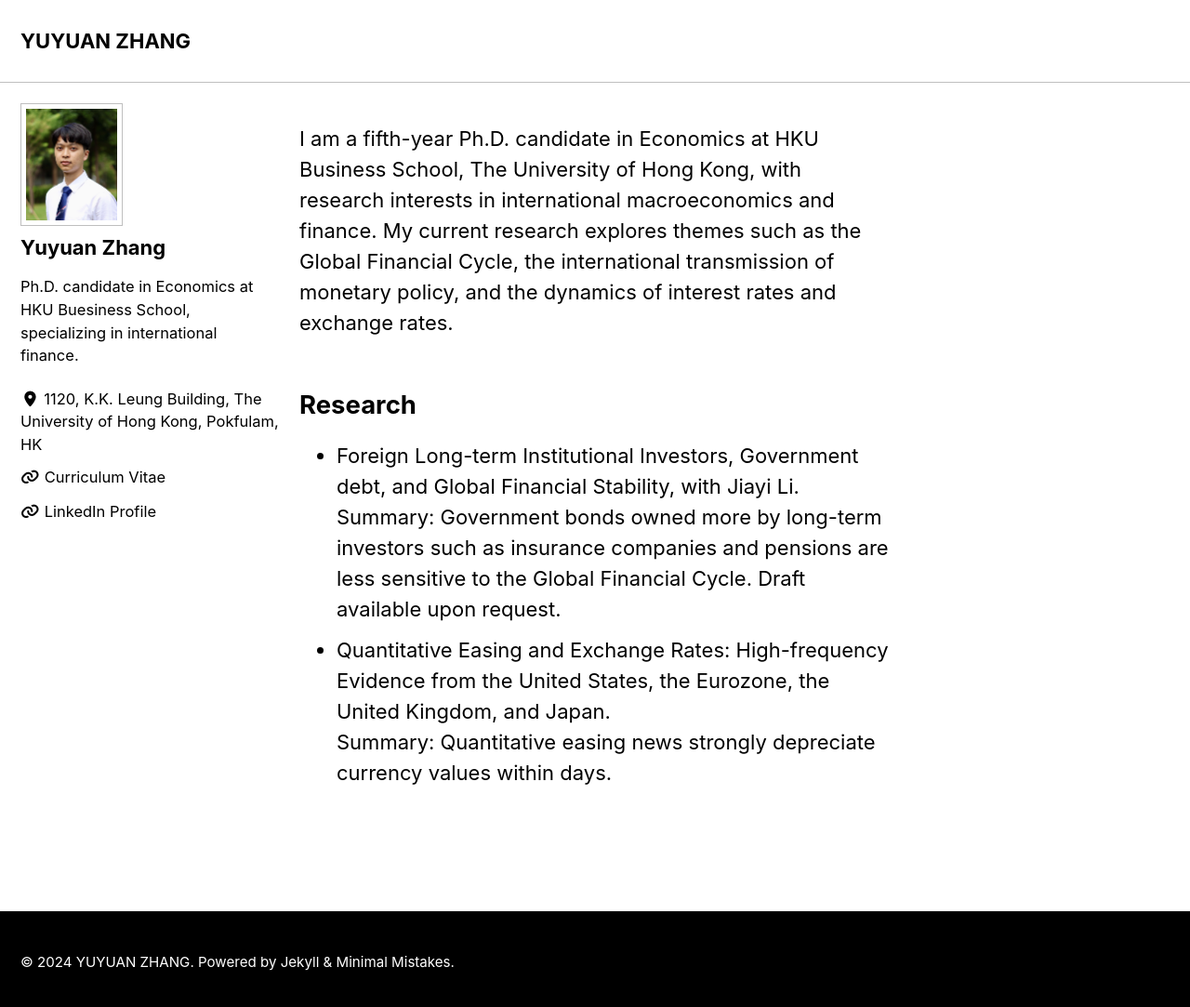
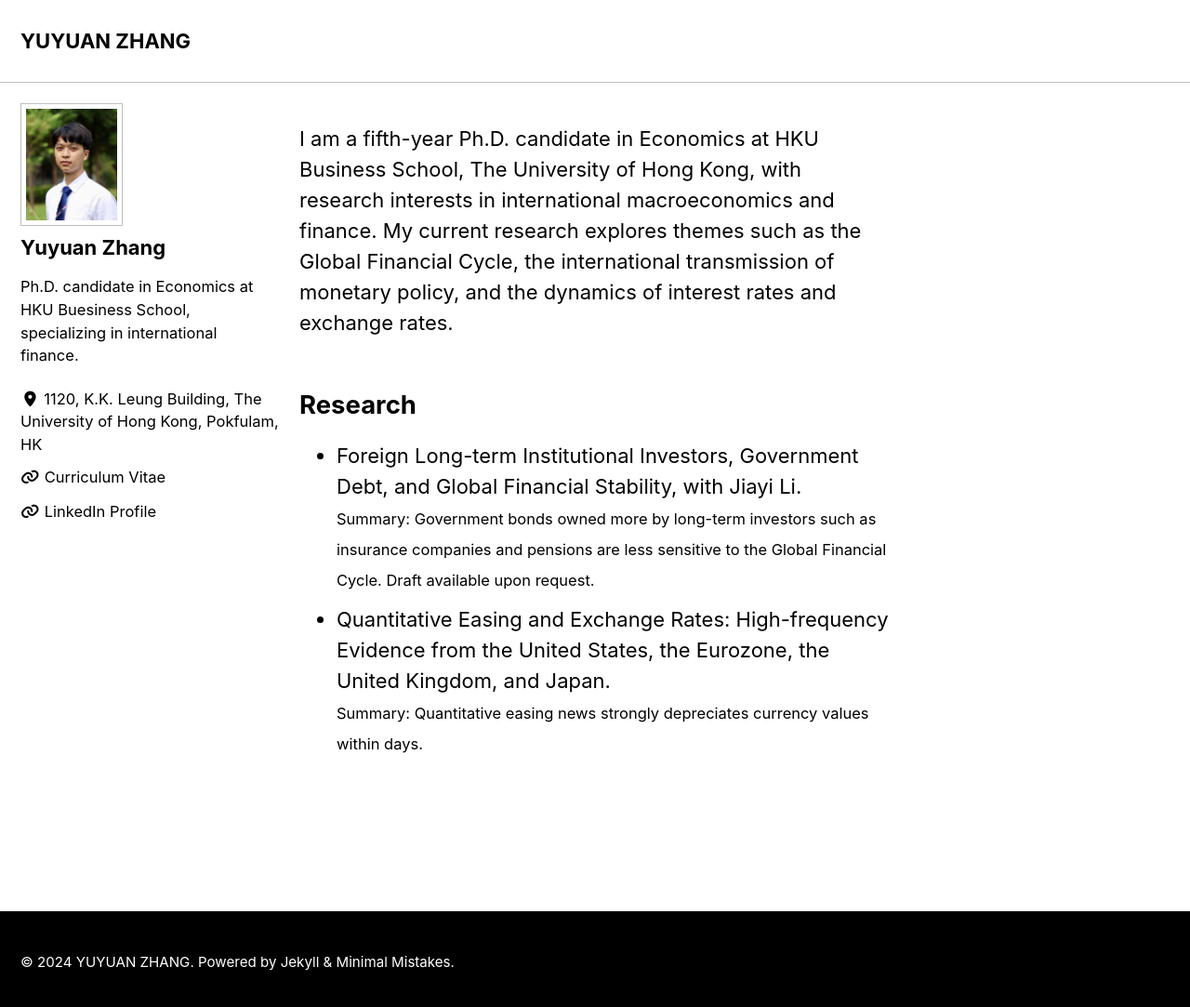
Before and after one commit to yuyuanecon/yuyuanecon.github.io, a Jekyll site: the page built from index.html, in a window 1280 px wide and 1091 px high. Shown: the top 1083 px of the window at 93% size. Built offline with Jekyll 4.4.1, drawn with Linux system fonts in a browser that asks for light colours; cached includes are drawn as plain includes; the list of posts is cut into pages by our own code.

Commit message:
Update home.html

```diff
--- a/_layouts/home.html
+++ b/_layouts/home.html
@@ -14,11 +14,13 @@ layout: archive
   <section id="research">
     <h2>Research</h2>
     <ul>
-          <li>Foreign Long-term Institutional Investors, Government debt, and Global Financial Stability, with Jiayi Li. <br>
-            Summary: Government bonds owned more by long-term investors such as insurance companies and pensions are less sensitive to the Global Financial Cycle. Draft available upon request.
+        <li>
+            Foreign Long-term Institutional Investors, Government Debt, and Global Financial Stability, with Jiayi Li. <br>
+            <small>Summary: Government bonds owned more by long-term investors such as insurance companies and pensions are less sensitive to the Global Financial Cycle. Draft available upon request.</small>
         </li>
-          <li>Quantitative Easing and Exchange Rates: High-frequency Evidence from the United States, the Eurozone, the United Kingdom, and Japan.  <br>
-            Summary: Quantitative easing news strongly depreciate currency values within days.
+        <li>
+            Quantitative Easing and Exchange Rates: High-frequency Evidence from the United States, the Eurozone, the United Kingdom, and Japan. <br>
+            <small>Summary: Quantitative easing news strongly depreciates currency values within days.</small>
         </li>
     </ul>
 </section>
```
Lines whose indentation alone changed are shown as unchanged.
